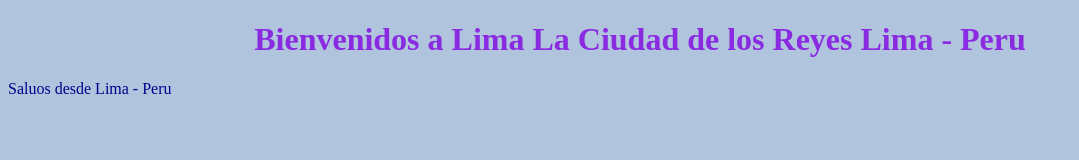
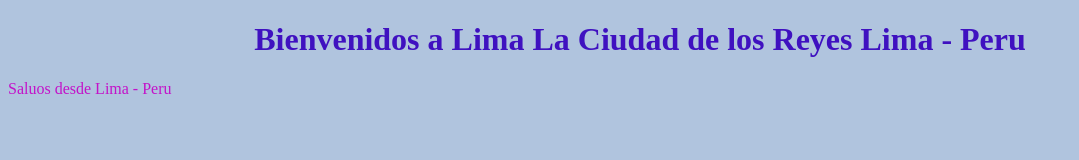
Before and after one commit to nordarwin/salut, a plain HTML site: page index.html in a window 1280 px wide. Shown: the whole page, without its empty margins (0-1079 px from the left). Drawn offline with Linux system fonts and the light colour scheme.

Commit message:
nuevo cambio

```diff
--- a/estilo.css
+++ b/estilo.css
@@ -3,10 +3,10 @@ body {
 }
 
 h1 {
-  color: blueviolet;
+  color: rgb(63, 17, 192);
   text-align: center;
 }
 
 p{
-  color: darkblue;
+  color: rgb(195, 18, 201);
 }
```
